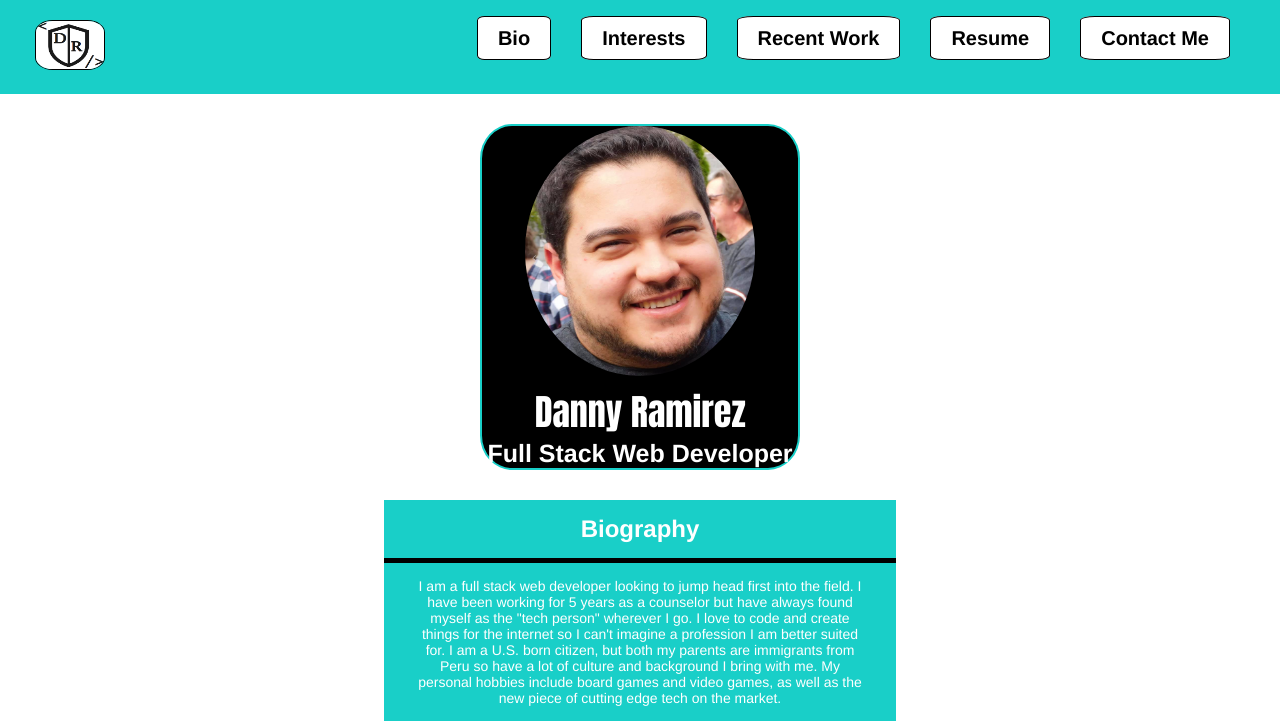
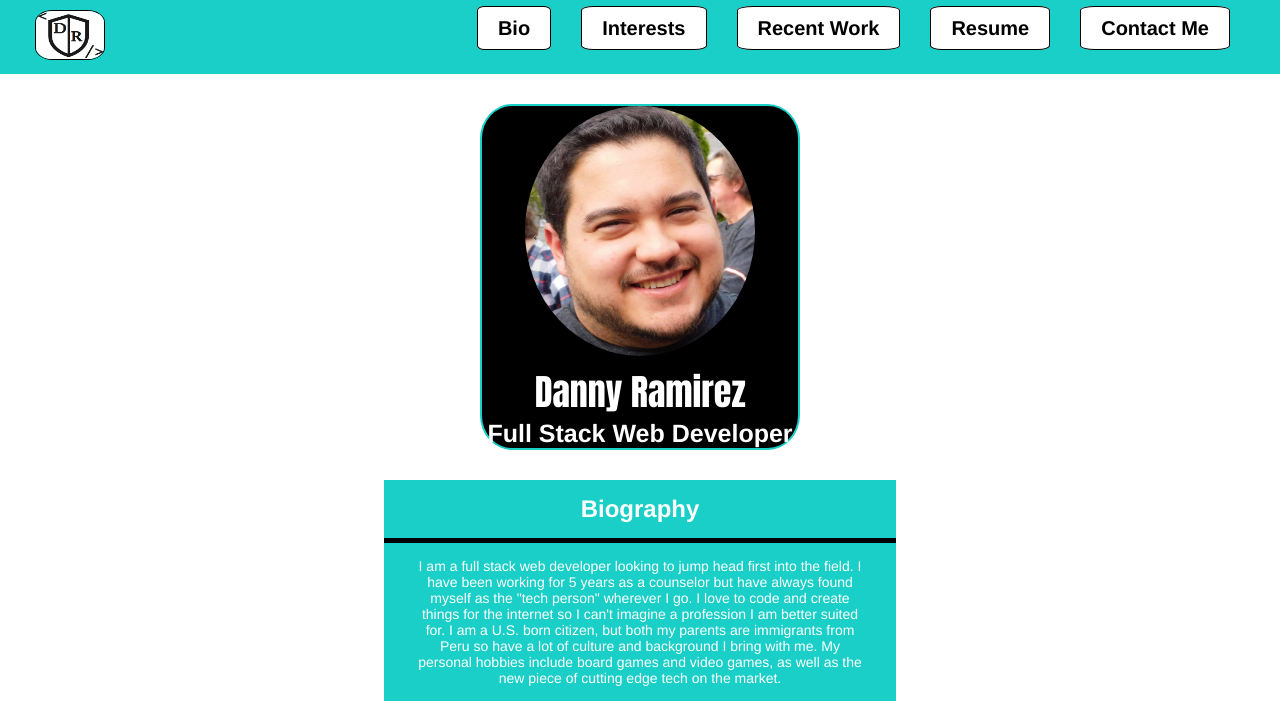
Before and after one commit to dannyramirezgd/portfolio, a plain HTML site: page index.html in a window 1280 px wide. Shown: the top 728 px of the page. Drawn offline with Linux system fonts and the light colour scheme.

Commit message:
fixed UI issues when clicking nav buttons

```diff
--- a/assets/css/style.css
+++ b/assets/css/style.css
@@ -178,7 +178,7 @@ h3 {
 }
 @media screen and (min-width: 980px) {
     header {
-        padding: 20px 35px;
+        padding: 10px 35px;
         background-color: var(--primary-color);
         display: flex;
         justify-content: space-between;
@@ -230,5 +230,6 @@ h3 {
     }
     section{
         width:40%;
+        scroll-margin-top: 5em;
     }
 }
--- a/index.html
+++ b/index.html
@@ -39,8 +39,8 @@
         <div class="title">Full Stack Web Developer</div>
     </h1>
     <!--Biography-->
-      <section class="biography" >
-        <h2 id="bio">Biography</h2>
+    <section id="bio" class="biography" >
+        <h2 >Biography</h2>
             <p>
                 I am a full stack web developer looking to jump head first into the
                 field. I have been working for 5 years as a counselor but have always
```
